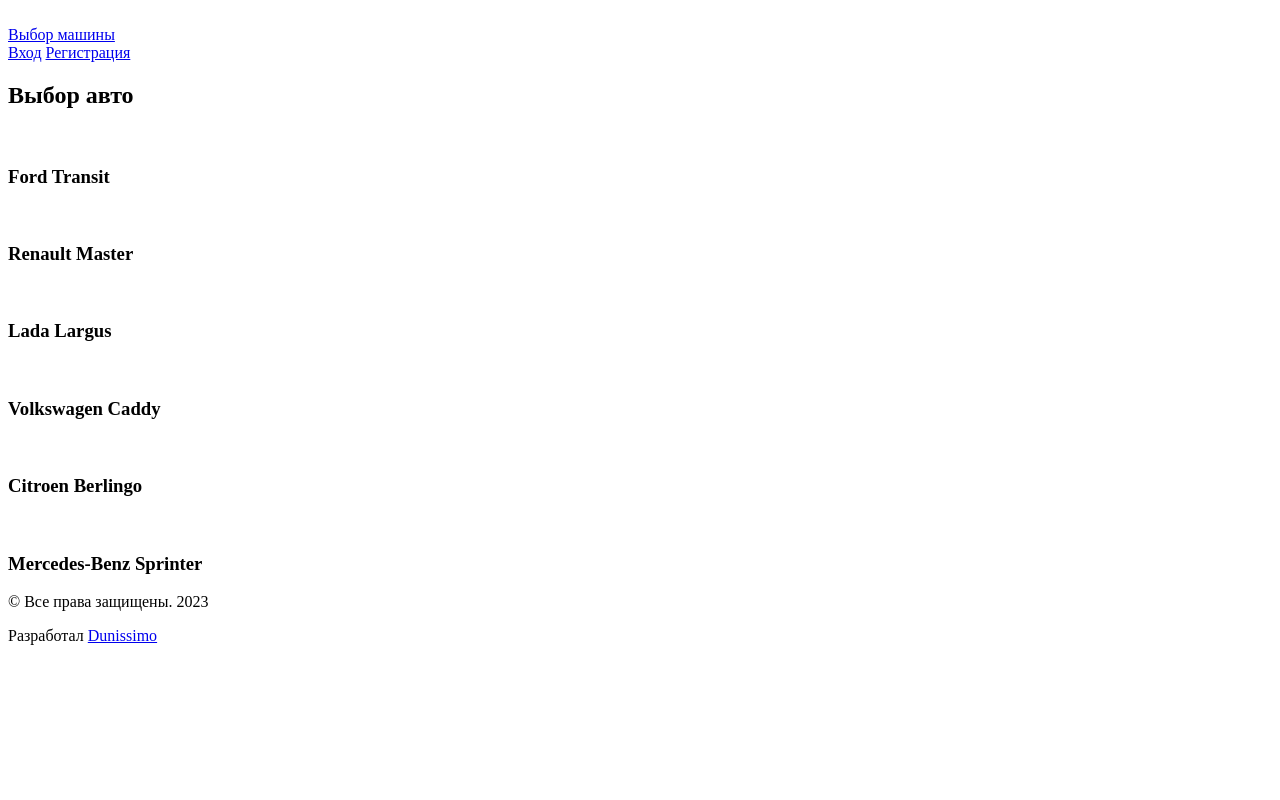
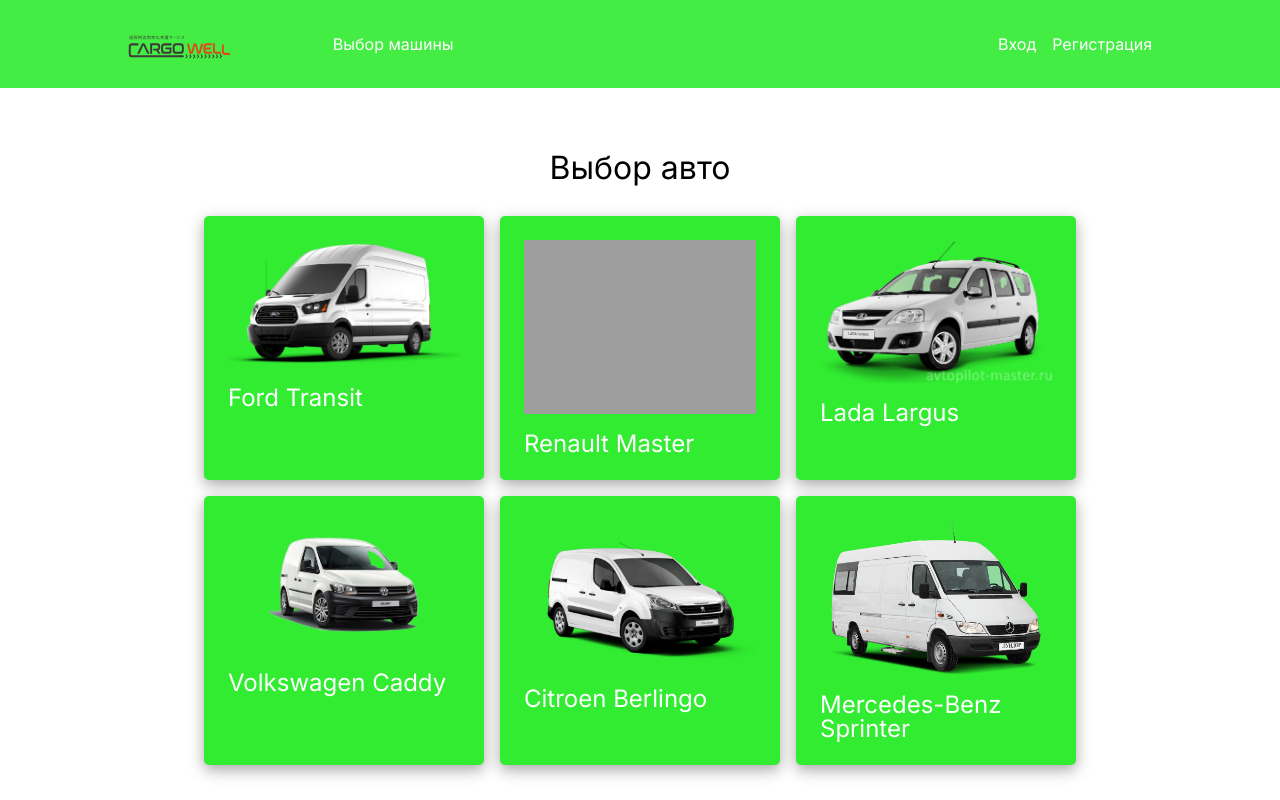
Before and after one commit to Dunissimo/olimp, a plain HTML site: page html/cars.html in a window 1280 px wide. Drawn offline with Linux system fonts and the light colour scheme; the site is published under a folder, as on GitHub Pages, so addresses that start at the root find nothing.

Commit message:
trying to fix the bug

```diff
--- a/html/cars.html
+++ b/html/cars.html
@@ -5,15 +5,15 @@
     <meta http-equiv="X-UA-Compatible" content="IE=edge" />
     <meta name="viewport" content="width=device-width, initial-scale=1.0" />
     <title>Авто</title>
-    <link rel="stylesheet" href="/css/index.css" />
-    <link rel="stylesheet" href="/css/cars.css" />
+    <link rel="stylesheet" href="../css/index.css" />
+    <link rel="stylesheet" href="../css/cars.css" />
   </head>
   <body>
     <header class="header">
       <div class="container row">
         <div class="header__logo">
           <a href="./index.html">
-            <img src="/assets/logo-2.svg" alt="" />
+            <img src="../assets/logo-2.svg" alt="" />
           </a>
         </div>
         <div class="header__nav">
@@ -35,37 +35,37 @@
           <div class="selectAuto__cars">
             <div class="selectAuto__car">
               <div class="img">
-                <img src="/assets/ford.png" alt="" />
+                <img src="../assets/ford.png" alt="" />
               </div>
               <h3>Ford Transit</h3>
             </div>
             <div class="selectAuto__car">
               <div class="img">
-                <img src="/assets/renault.png" alt="" />
+                <img src="../assets/renault.png" alt="" />
               </div>
               <h3>Renault Master</h3>
             </div>
             <div class="selectAuto__car">
               <div class="img">
-                <img src="/assets/lada.png" alt="" />
+                <img src="../assets/lada.png" alt="" />
               </div>
               <h3>Lada Largus</h3>
             </div>
             <div class="selectAuto__car">
               <div class="img">
-                <img src="/assets/vw.png" alt="" />
+                <img src="../assets/vw.png" alt="" />
               </div>
               <h3>Volkswagen Caddy</h3>
             </div>
             <div class="selectAuto__car">
               <div class="img">
-                <img src="/assets/citroen.png" alt="" />
+                <img src="../assets/citroen.png" alt="" />
               </div>
               <h3>Citroen Berlingo</h3>
             </div>
             <div class="selectAuto__car">
               <div class="img">
-                <img src="/assets/merc.png" alt="" />
+                <img src="../assets/merc.png" alt="" />
               </div>
               <h3>Mercedes-Benz Sprinter</h3>
             </div>
```
Also changed, not shown: html/index.html (+5 -5 lines), html/signIn.html (+2 -2 lines), html/signUp.html (+3 -3 lines).
